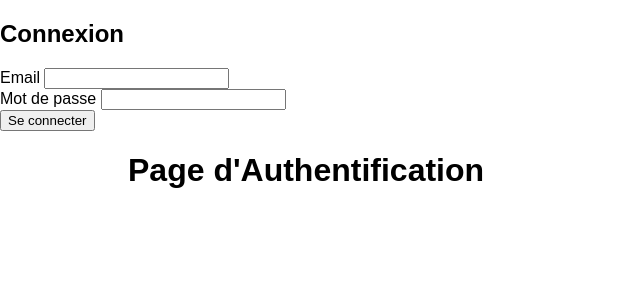
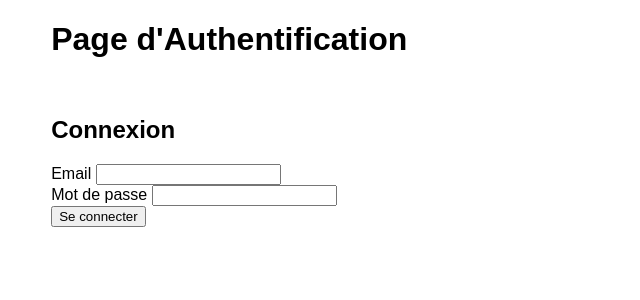
Before and after one commit to MaxBortolotti/SheraJad_BDDA, a Flask app: page /auth in a window 1280 px wide. Shown: the part 80-380 px from the top of the page, without its empty margins (0-640 px from the left). Run offline with Flask 3, Linux system fonts and the light colour scheme; parts of the project's set-up code (start-up, migrations or seed data) failed here and were passed over.

Commit message:
modif visuelle page auth

```diff
--- a/templates/auth.html
+++ b/templates/auth.html
@@ -18,6 +18,10 @@
         <a href="{{ url_for('logout') }}">Déconnexion</a>
     </nav>
 
+
+    <div class="main-text">
+        <h1>Page d'Authentification</h1>
+    </div>
     <div id="login-page" class="container">
         <h2>Connexion</h2>
         {% with messages = get_flashed_messages(with_categories=true) %}
@@ -38,9 +42,6 @@
             </div>
             <button type="submit" class="btn-login">Se connecter</button>
         </form>
-        <div class="main-text">
-            <h1>Page d'Authentification</h1>
-        </div>
 
 </body>
 
@@ -90,6 +91,12 @@
     }
 
     .main-text {
-        padding-left: 10%;
+        padding-left: 4vw;
+    }
+
+    #login-page {
+        padding-left: 4vw;
+        padding-right: 4vw;
+        padding-top: 2vh;
     }
 </style>
```
